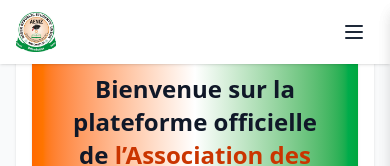
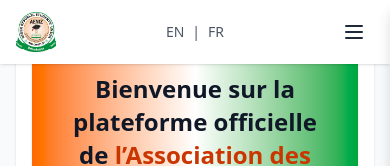
Before and after one commit to issouf-code/aeniz1, a React (Vite) app: page / in a window 390 px wide. Shown: the top 166 px of the page. Built offline with nearby package versions, Linux system fonts and the light colour scheme.

Commit message:
Update navbar: show EN/FR before menu on mobile

```diff
--- a/src/components/Navbar.jsx
+++ b/src/components/Navbar.jsx
@@ -65,9 +65,29 @@
                 </button>
               </div>
             </div>
+                {/* Mobile Language Switcher */}
+<div className="md:hidden flex items-center gap-2 text-sm text-gray-600">
+  <button
+    onClick={() => changeLanguage("en")}
+    className="hover:text-blue-600 font-medium"
+    aria-label="Switch to English"
+  >
+    EN
+  </button>
+  <span>|</span>
+  <button
+    onClick={() => changeLanguage("fr")}
+    className="hover:text-blue-600 font-medium"
+    aria-label="Passer au français"
+  >
+    FR
+  </button>
+</div>
 
-            {/* Mobile Menu Button */}
-            <div className="md:hidden">
+
+            {/* Mobile Controls */}
+<div className="md:hidden flex items-center gap-3">
+
               <button
                 type="button"
                 onClick={() => setSidebarOpen(true)}
```
